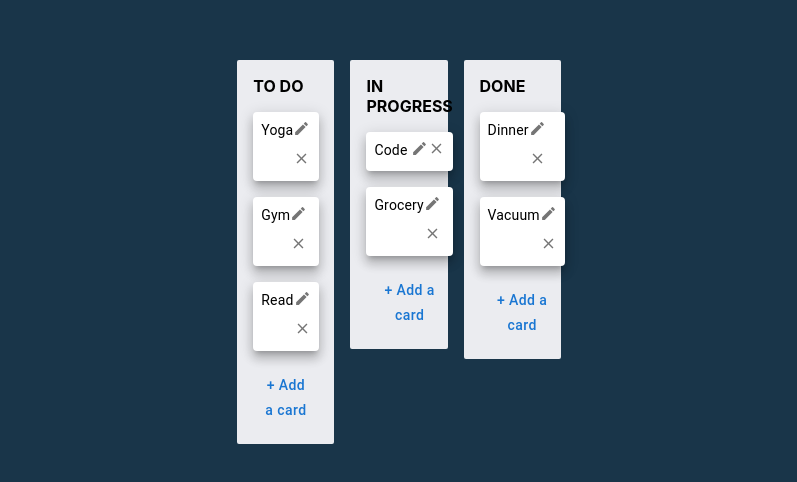
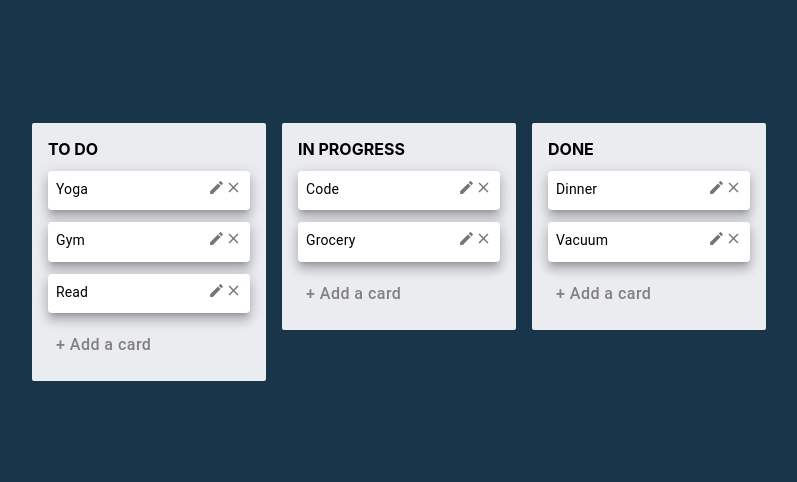
Before and after one commit to apmfree78/trello-clone, a React (Create React App) app: page / in a window 1280 px wide. Shown: the part 148-630 px from the top of the page, without its empty margins (241-1038 px from the left). Built offline with nearby package versions, Linux system fonts and the light colour scheme.

Commit message:
fixed issue with scaling and min width of boards

```diff
--- a/src/App.tsx
+++ b/src/App.tsx
@@ -1,9 +1,11 @@
 import { Grid, Container } from '@mui/material';
 import TaskBoard from './components/TaskBoard';
 
+const gridStyle = { minWidth: '250px' };
+
 const App: React.FC = () => {
   return (
-    <Container sx={{ p: 2 }} maxWidth='lg'>
+    <Container sx={{ p: 2 }} maxWidth='xl'>
       <Grid
         container
         direction='row'
@@ -11,13 +13,13 @@ const App: React.FC = () => {
         alignItems='flex-start'
         spacing={2}>
         {/* Creating Grid with 3 main Trello Boards */}
-        <Grid item xs={12} sm={4} md={3}>
+        <Grid item sx={gridStyle} xs={12} sm={4} md={3}>
           <TaskBoard category='TO DO' />
         </Grid>
-        <Grid item xs={12} sm={4} md={3}>
+        <Grid item sx={gridStyle} xs={12} sm={4} md={3}>
           <TaskBoard category='IN PROGRESS' />
         </Grid>
-        <Grid item xs={12} sm={4} md={3}>
+        <Grid item sx={gridStyle} xs={12} sm={4} md={3}>
           <TaskBoard category='DONE' />
         </Grid>
       </Grid>
--- a/src/components/TaskBoard.tsx
+++ b/src/components/TaskBoard.tsx
@@ -1,5 +1,6 @@
 import Box from '@mui/material/Box';
 import TextField from '@mui/material/TextField';
+import CloseIcon from '@mui/icons-material/Close';
 import Button from '@mui/material/Button';
 import { useState, ChangeEvent, useContext } from 'react';
 import { GlobalContext } from '../context/GlobalContext';
@@ -23,7 +24,12 @@ const boardStyle = {
   display: 'grid',
   fontWeight: 'bold',
   gridTemplateColumns: { md: '1fr' },
-  gap: 2,
+  gap: 1.5,
+};
+
+const buttonFlex = {
+  display: 'Flex',
+  justifyContent: 'flex-start',
 };
 
 const TaskBoard: React.FC<Props> = ({ category }) => {
@@ -74,15 +80,28 @@ const TaskBoard: React.FC<Props> = ({ category }) => {
             value={input}
             onChange={handleChange}
           />
+          <Box sx={buttonFlex}>
             <Button
               sx={{ fontWeight: 'bold' }}
               variant='contained'
               onClick={handleClick}>
               Add Card
             </Button>
+            <CloseIcon
+              color='disabled'
+              sx={{ paddingLeft: 1, paddingTop: 0.6 }}
+              onClick={() => setShowForm(false)}
+            />
+          </Box>
         </>
       ) : (
-        <Button onClick={() => setShowForm(true)}>+ Add a card</Button>
+        <Box sx={buttonFlex}>
+          <Button
+            sx={{ fontSize: '16px', color: 'gray' }}
+            onClick={() => setShowForm(true)}>
+            + Add a card
+          </Button>
+        </Box>
       )}
     </Box>
   );
--- a/src/index.css
+++ b/src/index.css
@@ -6,7 +6,7 @@ body {
   -webkit-font-smoothing: antialiased;
   -moz-osx-font-smoothing: grayscale;
   height: 100vh;
-  width: 100vw;
+  width: auto;
   display: flex;
   justify-content: center;
   align-items: center;
```
Lines whose indentation alone changed are shown as unchanged.
